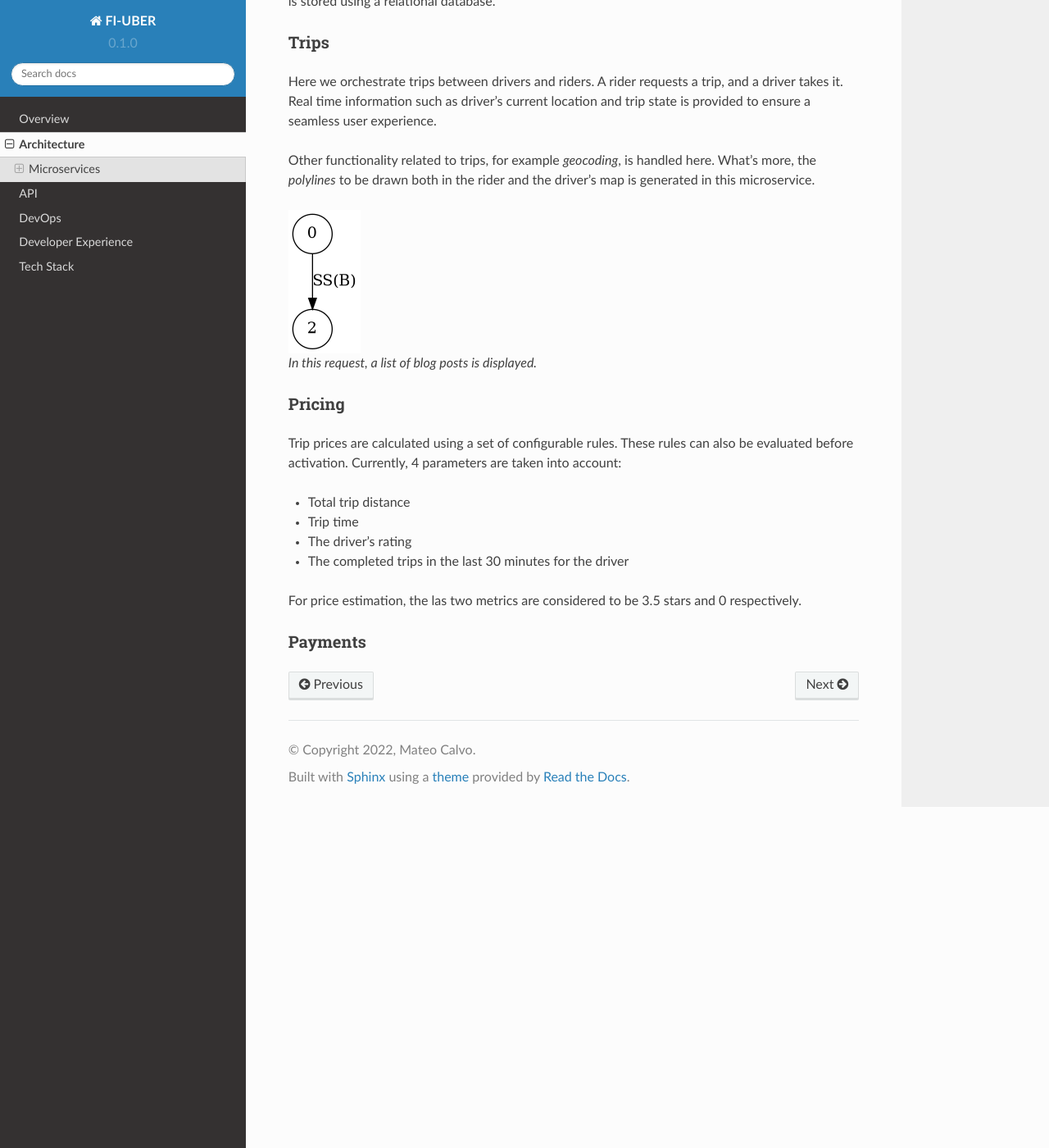
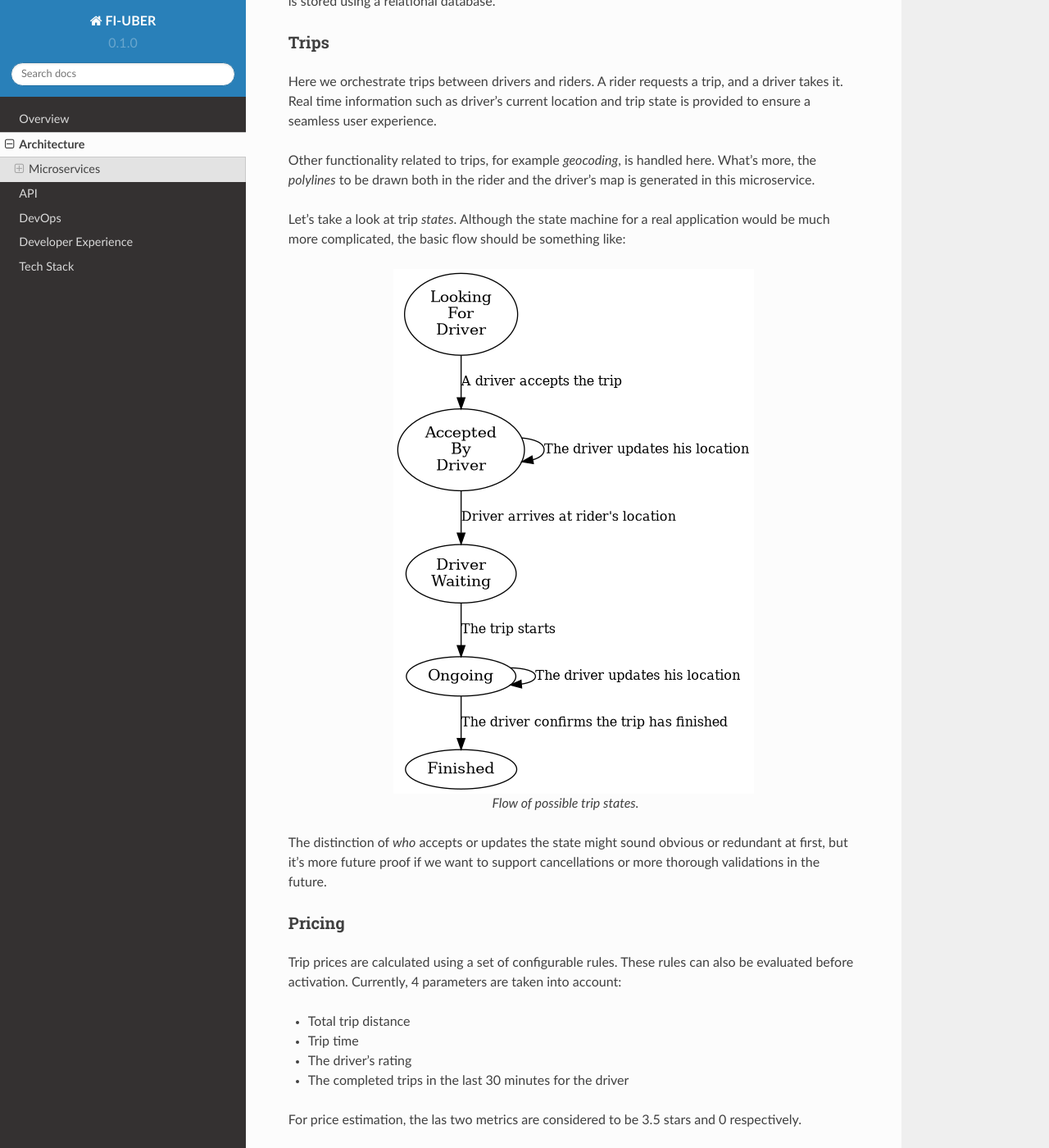
Before and after one commit to mateoicalvo/fiuber-docs, a Sphinx documentation site: the page built from docs/source/architecture.rst, in a window 1280 px wide and 1400 px high, scrolled down 686 px. Shown: the whole window at 82% size. Built offline with Sphinx 7.4.7 and the Read the Docs theme 2.0.0, drawn with Linux system fonts in a browser that asks for light colours.

Commit message:
Add trip states

```diff
--- a/docs/source/architecture.rst
+++ b/docs/source/architecture.rst
@@ -42,13 +42,31 @@ Other functionality related to trips, for example *geocoding*, is handled here.
 What's more, the *polylines* to be drawn both in the rider and the driver's map
 is generated in this microservice.
 
+Let's take a look at trip *states*. Although the state machine for a real application
+would be much more complicated, the basic flow should be something like:
+
 ..  graphviz::
-    :caption: In this request, a list of blog posts is displayed.
+    :caption: Flow of possible trip states.
+    :align: center
 
     digraph {
-        node [shape = circle];
-	    0 -> 2 [label = "SS(B)"];
+        lfd [label="Looking\nFor\nDriver"];
+        abd [label="Accepted\nBy\nDriver"];
+        dw [label="Driver\nWaiting"];
+        og [label="Ongoing"];
+        f [label="Finished"];
+
+	    lfd -> abd [label = "A driver accepts the trip" fontsize="12pt"];
+        abd -> abd [label = "The driver updates his location" fontsize="12pt"];
+        abd -> dw [label = "Driver arrives at rider's location" fontsize="12pt"];
+        dw -> og [label = "The trip starts" fontsize="12pt"];
+        og -> og [label = "The driver updates his location" fontsize="12pt"];
+        og -> f [label = "The driver confirms the trip has finished" fontsize="12pt"];
     }
+
+The distinction of *who* accepts or updates the state might sound obvious or redundant
+at first, but it's more future proof if we want to support cancellations or more
+thorough validations in the future.
 
 Pricing
 ~~~~~~~
```
